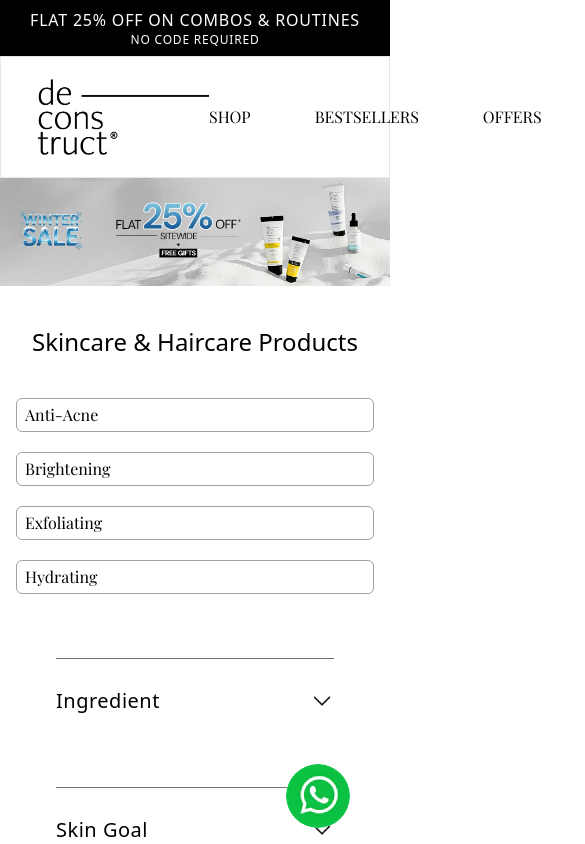
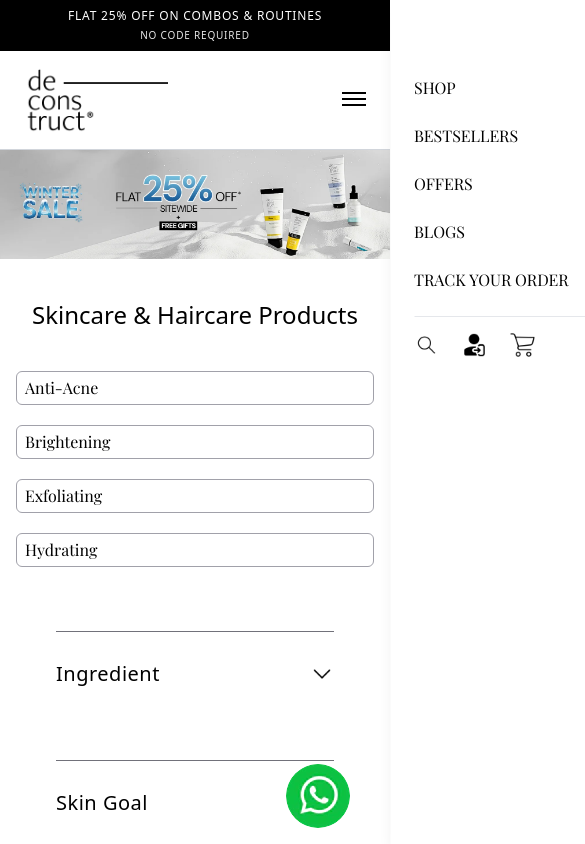
Before and after one commit to Nivetha0305/deconstruct-clone, a React (Create React App) app: page / in a window 390 px wide. Shown: the top 844 px of the page, 585 px wide, since content can reach past the window. Built offline with nearby package versions, Linux system fonts and the light colour scheme; a web font is replaced by a local one.

Commit message:
update the navbar

```diff
--- a/src/components/Header.js
+++ b/src/components/Header.js
@@ -3,11 +3,16 @@ import React from 'react'
 
 export default function Header() {
     return (
-        <div>
-          <div className='bg-black text-white uppercase text-center  tracking-wider py-2'>
-                <p className='md:text-2xl text-md'>flat 25% off on combos & routines </p>
-                <p className='md:text-lg text-xs'>no code required</p>
-           </div>
-                </div>
-    )
+      <div className="w-full">
+        <div className="bg-black text-white uppercase text-center tracking-wider py-2 px-4">
+          <p className="text-xs sm:text-sm md:text-lg lg:text-2xl font-medium">
+            Flat 25% Off On Combos & Routines
+          </p>
+
+          <p className="text-[10px] sm:text-xs md:text-sm lg:text-lg mt-1 opacity-90">
+            No Code Required
+          </p>
+        </div>
+      </div>
+    );
 }
--- a/src/components/Navbar.js
+++ b/src/components/Navbar.js
@@ -1,42 +1,128 @@
-import React from 'react'
-import image from '../assets/logo.webp'
-import logo from '../assets/search.png'
-import login from '../assets/login.png'
-import cart from '../assets/shopping-cart.png'
-import { useNavigate } from 'react-router-dom'
-export default function () {
+import React, { useState } from "react";
+import image from "../assets/logo.webp";
+import logo from "../assets/search.png";
+import login from "../assets/login.png";
+import cart from "../assets/shopping-cart.png";
+import { useNavigate } from "react-router-dom";
 
-  const navigate = useNavigate()
+export default function Header() {
+  const navigate = useNavigate();
+  const [open, setOpen] = useState(false);
+
+  const handleNavigate = (path) => {
+    navigate(path);
+    setOpen(false);
+  };
+
   return (
-    <div>
-      <div className='w-full px-8 py-1 border border-b-gray-200 '>
+    <header className="w-full border-b border-gray-300 bg-white relative z-50">
+      <div className="flex justify-between items-center px-6 py-4">
+        {/* Logo */}
+        <img
+          src={image}
+          className="w-36 sm:w-44 object-contain cursor-pointer"
+          alt="logo"
+          onClick={() => navigate("/")}
+        />
 
-        <div className='flex justify-between items-center '>
-          <img
-
-            src={image}
-            className="w-44 h-28 object-contain "
-            alt="logo" />
-
-          <div className={'flex items-center  space-x-16  font-display text-md uppercase mr-28 '}>
-            <p onClick={() => navigate('/shop')} className="cursor-pointer">shop</p>
-            <p onClick={() => navigate('/bestsellers')} className="cursor-pointer">bestsellers</p>
-            <p onClick={() => navigate('/offers')} className="cursor-pointer">offers</p>
-            <p onClick={() => navigate('/blog')} className="cursor-pointer">blogs</p>
-            <p onClick={() => navigate('/track')} className="cursor-pointer">track your  order</p>
-          </div>
-          <div className='flex justify-end space-x-6'>
-            <img src={logo} className='h-8 w-7  object-contain cursor-pointer' />
-            <img src={login} className='h-8 w-7  object-contain cursor-pointer' />
-            <img src={cart} className='h-8 w-7  object-contain cursor-pointer' />
-          </div>
-
-
+        {/* Desktop Menu  hidden on mobile */}
+        <div className="hidden md:flex items-center space-x-10 font-display text-md uppercase">
+          <p onClick={() => navigate("/shop")} className="cursor-pointer">
+            shop
+          </p>
+          <p
+            onClick={() => navigate("/bestsellers")}
+            className="cursor-pointer"
+          >
+            bestsellers
+          </p>
+          <p onClick={() => navigate("/offers")} className="cursor-pointer">
+            offers
+          </p>
+          <p onClick={() => navigate("/blog")} className="cursor-pointer">
+            blogs
+          </p>
+          <p onClick={() => navigate("/track")} className="cursor-pointer">
+            track your order
+          </p>
         </div>
 
+        {/* Desktop Icons */}
+        <div className="hidden md:flex space-x-6">
+          <img src={logo} className="h-6 w-6 cursor-pointer" alt="search" />
+          <img src={login} className="h-6 w-6 cursor-pointer" alt="login" />
+          <img src={cart} className="h-6 w-6 cursor-pointer" alt="cart" />
+        </div>
 
+        {/* Hamburger (Mobile Only) */}
+        <div className="md:hidden">
+          <button onClick={() => setOpen(!open)}>
+            <div className="space-y-1">
+              <span
+                className={`block w-6 h-0.5 bg-black transition ${open ? "rotate-45 translate-y-1.5" : ""}`}
+              ></span>
+              <span
+                className={`block w-6 h-0.5 bg-black transition ${open ? "opacity-0" : ""}`}
+              ></span>
+              <span
+                className={`block w-6 h-0.5 bg-black transition ${open ? "-rotate-45 -translate-y-1.5" : ""}`}
+              ></span>
+            </div>
+          </button>
+        </div>
       </div>
 
-    </div>
-  )
+      {/* Overlay */}
+      {open && (
+        <div
+          className="fixed inset-0 bg-black/30 md:hidden"
+          onClick={() => setOpen(false)}
+        ></div>
+      )}
+
+      {/* Mobile Drawer  */}
+      <div
+        className={`md:hidden fixed top-0 right-0 h-full w-3/4 sm:w-1/2 bg-white shadow-lg transform transition-transform duration-500 ${
+          open ? "translate-x-0" : "translate-x-full"
+        }`}
+      >
+        <div className="flex flex-col p-6 space-y-6 font-display uppercase text-md">
+          <button className="self-end text-xl" onClick={() => setOpen(false)}>
+            ✕
+          </button>
+
+          <p onClick={() => handleNavigate("/shop")} className="cursor-pointer">
+            shop
+          </p>
+          <p
+            onClick={() => handleNavigate("/bestsellers")}
+            className="cursor-pointer"
+          >
+            bestsellers
+          </p>
+          <p
+            onClick={() => handleNavigate("/offers")}
+            className="cursor-pointer"
+          >
+            offers
+          </p>
+          <p onClick={() => handleNavigate("/blog")} className="cursor-pointer">
+            blogs
+          </p>
+          <p
+            onClick={() => handleNavigate("/track")}
+            className="cursor-pointer"
+          >
+            track your order
+          </p>
+
+          <div className="flex space-x-6 pt-4 border-t">
+            <img src={logo} className="h-6 w-6 cursor-pointer" alt="search" />
+            <img src={login} className="h-6 w-6 cursor-pointer" alt="login" />
+            <img src={cart} className="h-6 w-6 cursor-pointer" alt="cart" />
+          </div>
+        </div>
+      </div>
+    </header>
+  );
 }
```
